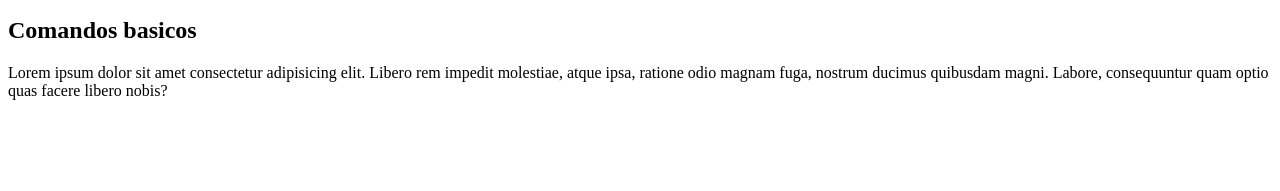
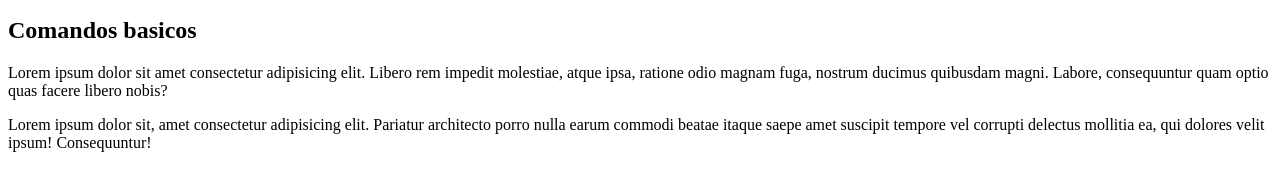
Before and after one commit to DanielRiverol/test-46980, a plain HTML site: page index.html in a window 1280 px wide. Shown: the part 119-310 px from the top of the page. Drawn offline with Linux system fonts and the light colour scheme.

Commit message:
Agregando texto al index

```diff
--- a/index.html
+++ b/index.html
@@ -11,6 +11,7 @@
     <p>Lorem, ipsum dolor sit amet consectetur adipisicing elit. Minus quibusdam neque, ab fugit atque praesentium soluta dolores inventore omnis distinctio asperiores cupiditate suscipit tenetur culpa et vitae dolore esse. Vitae.</p>
     <h2>Comandos basicos</h2>
     <p>Lorem ipsum dolor sit amet consectetur adipisicing elit. Libero rem impedit molestiae, atque ipsa, ratione odio magnam fuga, nostrum ducimus quibusdam magni. Labore, consequuntur quam optio quas facere libero nobis?</p>
+    <p>Lorem ipsum dolor sit, amet consectetur adipisicing elit. Pariatur architecto porro nulla earum commodi beatae itaque saepe amet suscipit tempore vel corrupti delectus mollitia ea, qui dolores velit ipsum! Consequuntur!</p>
 
     <script src="./js/main.js"></script>
 </body>
```
